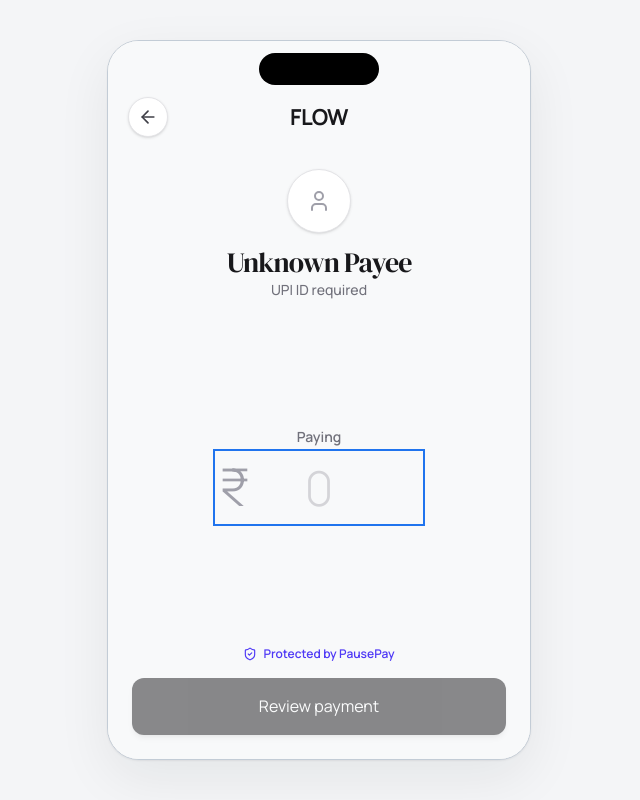
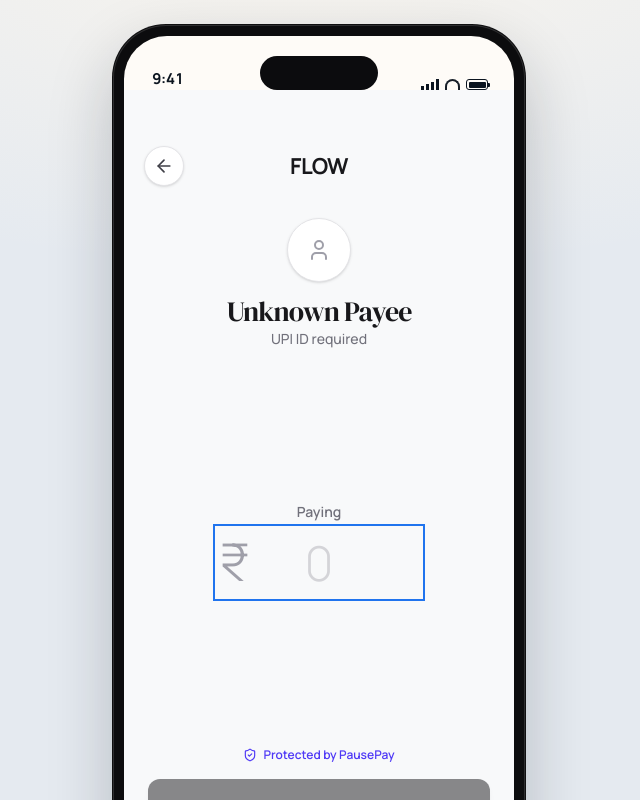
Before and after one commit to HackIndiaXYZ/techsurge-2k26-peaky-blinders, a Next.js app in the folder frontend/: page /app/pay in a window 1280 px wide. Shown: the whole page, without its empty margins (321-961 px from the left). Built offline with nearby package versions, Linux system fonts and the light colour scheme; no server answers.

Commit message:
Fix UI layout and alignment issues

```diff
--- a/frontend/app/app/messages/page.tsx
+++ b/frontend/app/app/messages/page.tsx
@@ -80,7 +80,7 @@ export default function MessagesPage() {
                 </span>
                 <span className="conv-row__body">
                   <span className="conv-row__name">
-                    {conv.name}
+                    <span className="conv-row__label">{conv.name}</span>
                     {conv.kind === "unknown" && <span className="risk-pill risk-pill--none">Unknown sender</span>}
                   </span>
                   <span className="conv-row__preview">{conv.preview}</span>
--- a/frontend/components/app/AppShell.tsx
+++ b/frontend/components/app/AppShell.tsx
@@ -1,13 +1,65 @@
 "use client";
 
+import { Activity, IndianRupee, MessageSquareText, ScanSearch } from "lucide-react";
+import Link from "next/link";
+import { usePathname } from "next/navigation";
 import { BackendProvider } from "./BackendStatus";
 
+const tabs = [
+  { href: "/app/messages", label: "Chats", match: "/app/messages", icon: MessageSquareText },
+  { href: "/app/check", label: "Check", match: "/app/check", icon: ScanSearch },
+  { href: "/app/pay/home", label: "Pay", match: "/app/pay", icon: IndianRupee },
+  { href: "/app/activity", label: "Activity", match: "/app/activity", icon: Activity },
+] as const;
+
 export function AppShell({ children }: { children: React.ReactNode }) {
+  const pathname = usePathname();
+  const hideTabs = /^\/app\/messages\/.+/.test(pathname) || pathname === "/app/pay";
+
   return (
     <BackendProvider>
       <div className="app-stage">
-        <div className="app-frame">
-          {children}
+        <div className="app-device">
+          <span className="app-hw app-hw--silent" aria-hidden="true" />
+          <span className="app-hw app-hw--vol-up" aria-hidden="true" />
+          <span className="app-hw app-hw--vol-down" aria-hidden="true" />
+          <span className="app-hw app-hw--power" aria-hidden="true" />
+          <div className="app-frame">
+            <header className="app-statusbar" aria-hidden="true">
+              <span className="app-statusbar__time">9:41</span>
+              <span className="app-island" />
+              <span className="app-statusbar__sys">
+                <span className="app-sig" />
+                <span className="app-wifi" />
+                <span className="app-batt" />
+              </span>
+            </header>
+            <div className="app-screen">{children}</div>
+            {!hideTabs && (
+              <nav className="app-tabbar" aria-label="Primary">
+                {tabs.map((tab) => {
+                  const current =
+                    tab.match === "/app/messages"
+                      ? pathname.startsWith("/app/messages")
+                      : tab.match === "/app/pay"
+                        ? pathname.startsWith("/app/pay")
+                        : pathname.startsWith(tab.match);
+                  return (
+                    <Link
+                      key={tab.href}
+                      href={tab.href}
+                      className="app-tab"
+                      aria-current={current ? "page" : undefined}
+                    >
+                      <tab.icon size={22} strokeWidth={current ? 2.2 : 1.75} aria-hidden="true" />
+                      {tab.label}
+                    </Link>
+                  );
+                })}
+              </nav>
+            )}
+            <div className="app-home-indicator" aria-hidden="true" />
+          </div>
         </div>
       </div>
     </BackendProvider>
--- a/frontend/styles/app.css
+++ b/frontend/styles/app.css
@@ -1,68 +1,254 @@
-/* PausePay product shell — mobile-first screens built on the same tokens as the landing page. */
+/* PausePay product shell — iPhone 15 logical size (390 × 844) on desktop; full-bleed on a real phone. */
 
 .app-stage {
+  --phone-w: 390px;
+  --phone-h: 844px;
+  --phone-bezel: 11px;
+  --phone-radius: 54px;
   min-height: 100dvh;
   background: var(--color-paper);
+}
+
+.app-device {
+  position: relative;
+  display: flex;
+  flex-direction: column;
+  width: 100%;
+  height: 100dvh;
+}
+
+.app-hw {
+  display: none;
 }
 
 .app-frame {
   position: relative;
   display: flex;
+  flex: 1;
   flex-direction: column;
-  height: 100dvh;
   width: 100%;
+  height: 100%;
+  min-height: 0;
+  overflow: hidden;
   background: var(--color-paper-raised);
+}
+
+.app-screen {
+  display: flex;
+  flex: 1 1 auto;
+  flex-direction: column;
+  min-height: 0;
+  overflow: hidden;
+}
+
+.app-screen > * {
+  flex: 1 1 auto;
+  min-height: 0;
+}
+
+.app-statusbar {
+  position: relative;
+  z-index: 30;
+  flex: 0 0 auto;
+  height: env(safe-area-inset-top, 0px);
+}
+
+.app-statusbar__time,
+.app-statusbar__sys,
+.app-island,
+.app-home-indicator {
+  display: none;
 }
 
 @media (min-width: 640px) {
   .app-stage {
-    display: flex;
-    align-items: center;
-    justify-content: center;
-    padding: 2vh;
-    background: #f4f5f7;
-    height: 100vh;
+    display: grid;
+    place-items: center;
+    height: 100dvh;
+    padding: 1.5rem;
     overflow: hidden;
+    background:
+      radial-gradient(120% 80% at 50% -10%, oklch(97% 0.01 82), transparent 55%),
+      oklch(93.5% 0.01 253);
+  }
+
+  .app-device {
+    box-sizing: content-box;
+    width: var(--phone-w);
+    height: var(--phone-h);
+    padding: var(--phone-bezel);
+    border-radius: var(--phone-radius);
+    border: 1px solid oklch(20% 0 0 / 0.35);
+    overflow: hidden;
+    isolation: isolate;
+    contain: paint;
+    background: #0c0c0e;
+    box-shadow:
+      inset 0 0 0 1px oklch(100% 0 0 / 0.14),
+      0 28px 64px oklch(20% 0.02 253 / 0.22);
+    zoom: min(1, (100dvh - 3rem) / 844px);
+  }
+
+  .app-hw {
+    display: block;
+    position: absolute;
+    background: #1c1c1f;
+    box-shadow: inset 0 0 0 1px oklch(100% 0 0 / 0.08);
+  }
+
+  .app-hw--silent {
+    top: 148px;
+    left: -2px;
+    width: 3px;
+    height: 22px;
+    border-radius: 2px 0 0 2px;
+  }
+
+  .app-hw--vol-up {
+    top: 188px;
+    left: -2px;
+    width: 3px;
+    height: 46px;
+    border-radius: 2px 0 0 2px;
+  }
+
+  .app-hw--vol-down {
+    top: 242px;
+    left: -2px;
+    width: 3px;
+    height: 46px;
+    border-radius: 2px 0 0 2px;
+  }
+
+  .app-hw--power {
+    top: 210px;
+    right: -2px;
+    width: 3px;
+    height: 72px;
+    border-radius: 0 2px 2px 0;
   }
 
   .app-frame {
-    height: 852px;
-    width: 422px;
-    /* Scale dynamically based on viewport height, maxing out at a 1.25x scale (~1065px height) */
-    zoom: min(calc((100vh - 4vh) / 852), 1.25);
-
-    border: 20px solid #0a0a0a;
-    border-radius: 56px;
-    overflow: hidden;
-    box-shadow: inset 0 0 0 1px #333, 0 24px 48px rgba(0,0,0,0.2);
-    /* simulate dynamic island */
+    border-radius: calc(var(--phone-radius) - var(--phone-bezel));
   }
 
-  .app-frame::after {
+  .app-statusbar {
+    display: grid;
+    grid-template-columns: 1fr auto 1fr;
+    align-items: end;
+    height: 54px;
+    padding: 10px 22px 0;
+  }
+
+  .app-statusbar__time {
+    display: block;
+    padding-inline-start: 6px;
+    font-size: 15px;
+    font-weight: 680;
+    letter-spacing: -0.02em;
+    font-variant-numeric: tabular-nums;
+  }
+
+  .app-island {
+    display: block;
+    width: 118px;
+    height: 34px;
+    border-radius: 20px;
+    background: #0c0c0e;
+  }
+
+  .app-statusbar__sys {
+    display: flex;
+    align-items: center;
+    justify-content: flex-end;
+    gap: 6px;
+    padding-inline-end: 4px;
+    color: var(--color-ink);
+  }
+
+  .app-sig {
+    width: 18px;
+    height: 11px;
+    background-image:
+      linear-gradient(currentColor, currentColor),
+      linear-gradient(currentColor, currentColor),
+      linear-gradient(currentColor, currentColor),
+      linear-gradient(currentColor, currentColor);
+    background-size:
+      3px 4px,
+      3px 6px,
+      3px 8.5px,
+      3px 11px;
+    background-position:
+      0px 100%,
+      5px 100%,
+      10px 100%,
+      15px 100%;
+    background-repeat: no-repeat;
+  }
+
+  .app-wifi {
+    box-sizing: border-box;
+    width: 15px;
+    height: 11px;
+    border: 2px solid currentColor;
+    border-bottom: 0;
+    border-radius: 11px 11px 0 0;
+    opacity: 0.95;
+  }
+
+  .app-batt {
+    box-sizing: border-box;
+    width: 22px;
+    height: 11px;
+    border: 1.5px solid currentColor;
+    border-radius: 3px;
+    position: relative;
+  }
+
+  .app-batt::before {
     content: "";
     position: absolute;
-    top: 12px;
-    left: 50%;
-    transform: translateX(-50%);
-    width: 120px;
-    height: 32px;
-    background: black;
-    border-radius: 20px;
-    z-index: 1000;
-    pointer-events: none;
+    inset: 1.5px;
+    background: currentColor;
+    border-radius: 1px;
   }
 
-  .app-topbar {
-    padding-top: calc(var(--space-sm) + 36px);
+  .app-batt::after {
+    content: "";
+    position: absolute;
+    right: -3px;
+    top: 3px;
+    width: 2px;
+    height: 4px;
+    border-radius: 0 1px 1px 0;
+    background: currentColor;
   }
 
-  .thread-header {
-    padding-top: calc(var(--space-xs) + 36px) !important;
+  .app-home-indicator {
+    display: block;
+    flex: 0 0 auto;
+    height: 20px;
   }
 
-  .app-content > .screen-title:first-child {
-    padding-top: 36px;
+  .app-home-indicator::after {
+    content: "";
+    display: block;
+    width: 128px;
+    height: 5px;
+    margin: 8px auto 0;
+    border-radius: var(--radius-round);
+    background: var(--color-ink);
+    opacity: 0.18;
   }
+
+  .app-tabbar {
+    padding-block-end: 0;
+  }
+}
+
+.dark .app-stage {
+  background: oklch(16% 0.02 253);
 }
 
 .app-topbar {
@@ -136,7 +322,7 @@
 .app-content {
   flex: 1 1 auto;
   min-height: 0;
-  padding: var(--space-md) var(--space-md) calc(5.25rem + env(safe-area-inset-bottom, 0px));
+  padding: var(--space-md);
   overflow-x: hidden;
   overflow-y: auto;
   overscroll-behavior: contain;
@@ -156,11 +342,10 @@
 }
 
 .app-tabbar {
-  position: sticky;
-  inset-block-end: 0;
   z-index: 20;
   display: grid;
   grid-template-columns: repeat(4, minmax(0, 1fr));
+  flex: 0 0 auto;
   padding-block-end: env(safe-area-inset-bottom, 0px);
   border-top: var(--rule-hair) solid var(--color-rule);
   background: color-mix(in oklab, var(--color-paper-raised) 94%, transparent);
@@ -170,26 +355,23 @@
 .app-tab {
   display: grid;
   justify-items: center;
-  gap: var(--space-3xs);
-  min-height: 3.75rem;
-  padding-block: var(--space-xs);
+  gap: 2px;
+  min-height: 3.25rem;
+  padding-block: var(--space-xs) 6px;
   color: var(--color-ink-muted);
-  font-size: 0.6875rem;
-  font-weight: 600;
+  font-size: 0.625rem;
+  font-weight: 650;
+  letter-spacing: 0.01em;
   text-decoration: none;
-  transition: color var(--dur-micro) var(--ease-out);
+  transition: color var(--dur-micro) var(--ease-out), transform 100ms var(--ease-out);
 }
 
 .app-tab[aria-current="page"] {
   color: var(--color-accent);
 }
 
-.app-tab svg {
-  transition: transform var(--dur-micro) var(--ease-out);
-}
-
-.app-tab:active svg {
-  transform: scale(0.94);
+.app-tab:active {
+  transform: scale(0.96);
 }
 
 /* --- Common ------------------------------------------------------------- */
@@ -692,7 +874,8 @@
   align-items: center;
   gap: var(--space-sm);
   width: 100%;
-  padding: var(--space-sm) var(--space-md);
+  min-height: 4.25rem;
+  padding: 0.625rem var(--space-md);
   border: 0;
   border-bottom: var(--rule-hair) solid var(--color-rule);
   background: transparent;
@@ -734,24 +917,31 @@
 .conv-row__body {
   display: block;
   min-width: 0;
+  overflow: hidden;
 }
 
 .conv-row__name {
   display: flex;
   align-items: center;
   gap: var(--space-xs);
+  min-width: 0;
   font-weight: 650;
+}
+
+.conv-row__label {
+  min-width: 0;
+  overflow: hidden;
+  text-overflow: ellipsis;
+  white-space: nowrap;
 }
 
 .conv-row__preview {
   margin-block-start: var(--space-3xs);
   color: var(--color-ink-muted);
   font-size: var(--text-sm);
-  display: -webkit-box;
-  -webkit-line-clamp: 2;
-  -webkit-box-orient: vertical;
+  white-space: nowrap;
   overflow: hidden;
-  padding-right: var(--space-xs);
+  text-overflow: ellipsis;
 }
 
 .conv-row__meta {
@@ -1231,41 +1421,6 @@
 /* --- Desktop: present the phone-width app inside a device frame --------- */
 
 @media (min-width: 48rem) {
-  .app-stage {
-    display: grid;
-    place-items: center;
-    padding: var(--space-xl) var(--page-gutter);
-  }
-
-  .app-frame {
-    height: min(56rem, calc(100dvh - 2 * var(--space-xl)));
-    width: 26.5rem;
-    border: var(--rule-hair) solid var(--color-rule);
-    border-radius: 2rem;
-    box-shadow: var(--shadow-raised);
-    overflow: hidden;
-  }
-
-  .app-frame::before {
-    content: "";
-    position: absolute;
-    inset: calc(-1 * var(--space-sm));
-    z-index: -1;
-    border: var(--rule-hair) solid var(--color-rule);
-    border-radius: calc(2rem + var(--space-sm));
-    pointer-events: none;
-  }
-
-  .app-topbar {
-    border-start-start-radius: 2rem;
-    border-start-end-radius: 2rem;
-  }
-
-  .sheet-scrim {
-    position: absolute;
-    border-radius: 2rem;
-  }
-
   .app-stage__aside {
     position: fixed;
     inset-block-start: var(--space-md);
```
